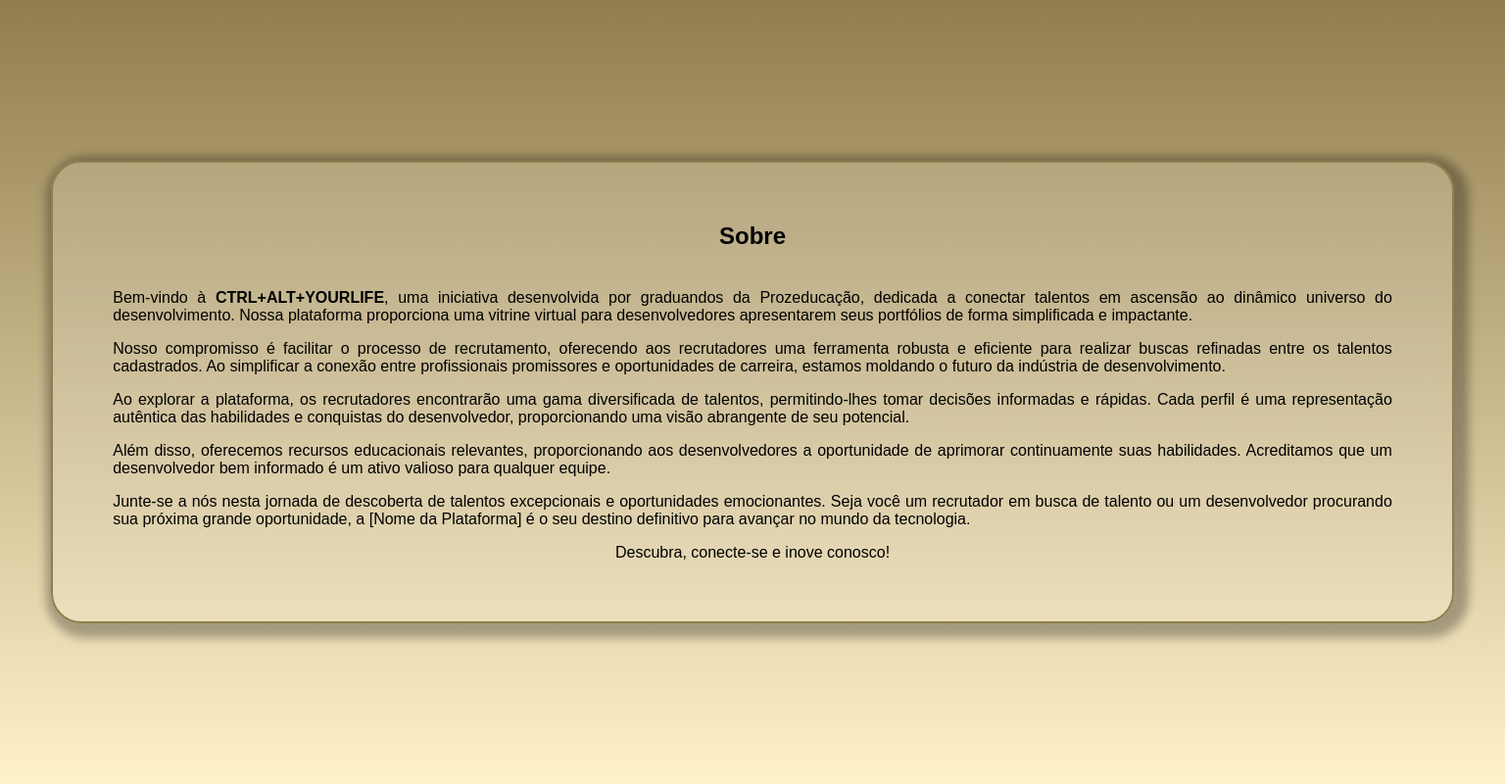
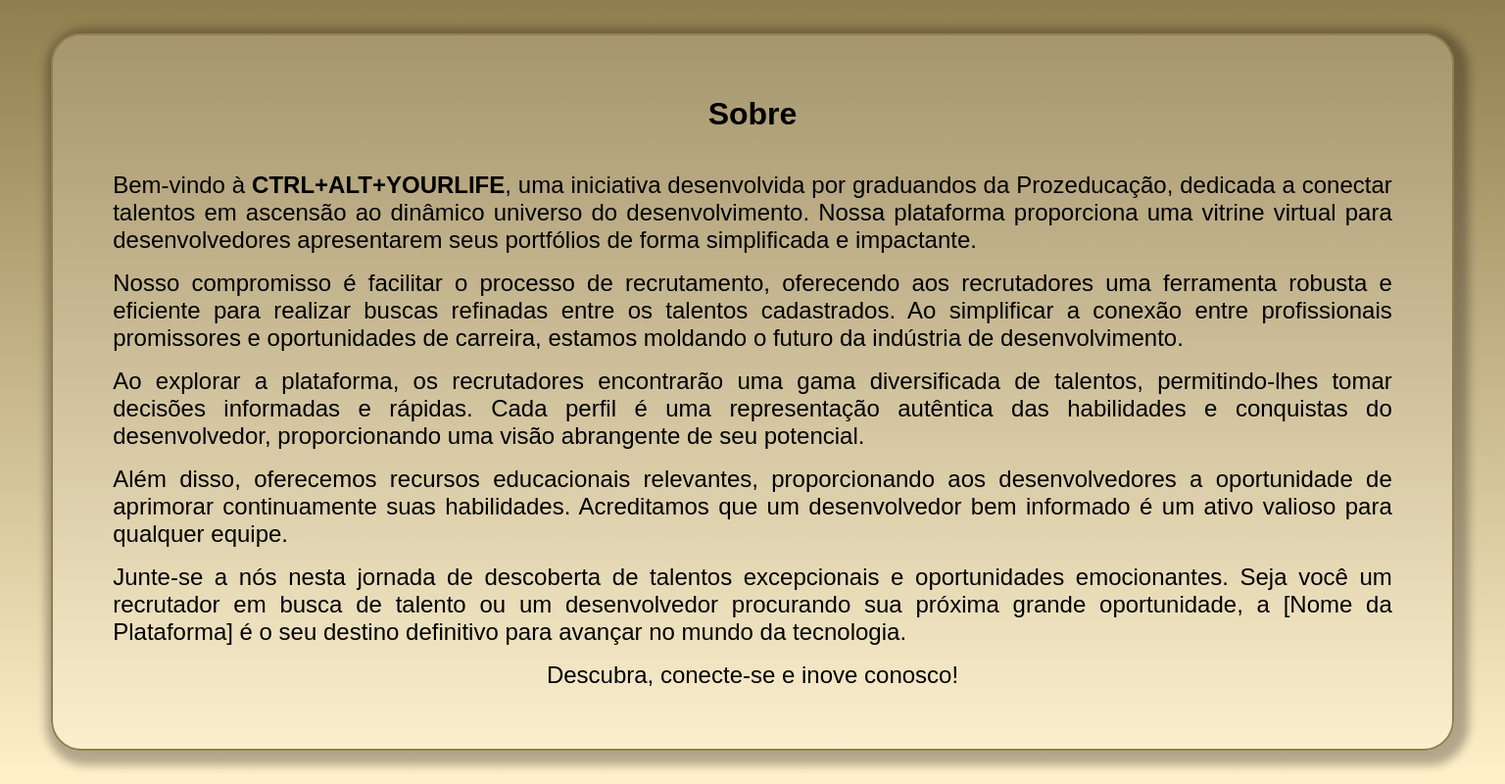
Before and after one commit to PietroBucker/CTRL-ALT-YOURLIFE, a plain HTML site: page src/html/Sobre.html in a window 1536 px wide. Shown: the whole page at 98% size. Drawn offline with Linux system fonts and the light colour scheme.

Commit message:
feito a resposividade inicial

```diff
--- a/src/css/dicas.css
+++ b/src/css/dicas.css
@@ -63,3 +63,15 @@
     color: #ffffff;
     padding-right: 15px;
 }
+
+@media (min-width: 768px)  {
+    * {
+        font-size: large;
+    }
+}
+
+@media (min-width: 1440px)  {
+    * {
+        font-size: x-large;
+    }
+}
--- a/src/css/missao.css
+++ b/src/css/missao.css
@@ -41,3 +41,18 @@
     font-size: medium;
     margin-bottom: 5%;
 }
+
+@media (min-width: 768px)  {
+    * {
+        font-size: large;
+    }
+}
+
+@media (min-width: 1440px)  {
+    *, h2 {
+        font-size: x-large;
+    }
+    h1 {
+        font-size: xx-large;
+    }
+}
--- a/src/css/perfils.css
+++ b/src/css/perfils.css
@@ -118,3 +118,15 @@
         height: 30px; /* ou o tamanho que você preferir */
     }
 }
+
+@media (min-width: 768px)  {
+    * {
+        font-size: large;
+    }
+}
+
+@media (min-width: 1440px)  {
+    * {
+        font-size: x-large;
+    }
+}
--- a/src/css/sobre.css
+++ b/src/css/sobre.css
@@ -34,12 +34,11 @@
 
 body {
     background: linear-gradient(#917E4E, rgb(255, 241, 202));
-    width: 100vw;
-    height: 100vh;
     display: flex;
     align-items: center;
     text-align: justify;
     font-size: medium;
+    height: 100vh;
 }
 h2 {
     margin-bottom: 3vh;
@@ -60,3 +59,18 @@
     padding: 4%;
     margin: auto;
 }
+
+@media (min-width: 768px)  {
+    p {
+        font-size: large;
+    }
+}
+
+@media (min-width: 1440px)  {
+    p {
+        font-size: x-large;
+    }
+    h2 {
+        font-size: xx-large;
+    }
+}
--- a/src/html/Sobre.html
+++ b/src/html/Sobre.html
@@ -11,10 +11,11 @@
 </head>
 
 <body>
-    <div class="curved-div">
+
     <div class="content">
         <h2>Sobre</h2>
-            <p>Bem-vindo à <strong>CTRL+ALT+YOURLIFE</strong>, uma iniciativa desenvolvida por graduandos da Prozeducação, dedicada a
+        <p>Bem-vindo à <strong>CTRL+ALT+YOURLIFE</strong>, uma iniciativa desenvolvida por graduandos da Prozeducação,
+            dedicada a
             conectar talentos em ascensão ao dinâmico universo do desenvolvimento. Nossa plataforma proporciona uma
             vitrine virtual para desenvolvedores apresentarem seus portfólios de forma simplificada e impactante.
         </p>
@@ -37,13 +38,6 @@
         </p>
         <p>Descubra, conecte-se e inove conosco!</p>
     </div>
-        <!-- <svg viewBox="0 0 1440 317">
-            <path fill="#fff" fill-opacity="1"
-                d="M0,192L120,192C240,192,480,192,720,176C960,160,1200,128,1320,112L1440,96L1440,320L1320,320C1200,320,960,320,720,320C480,320,240,320,120,320L0,320Z">
-            </path>
-        </svg> -->
-    </div>
-    </header>
 </body>
 
 </html>
```
Also changed, not shown: src/css/cadastro.css (+22 -2 lines), src/css/index.css (+12 -0 lines). Lines whose indentation alone changed are shown as unchanged.
